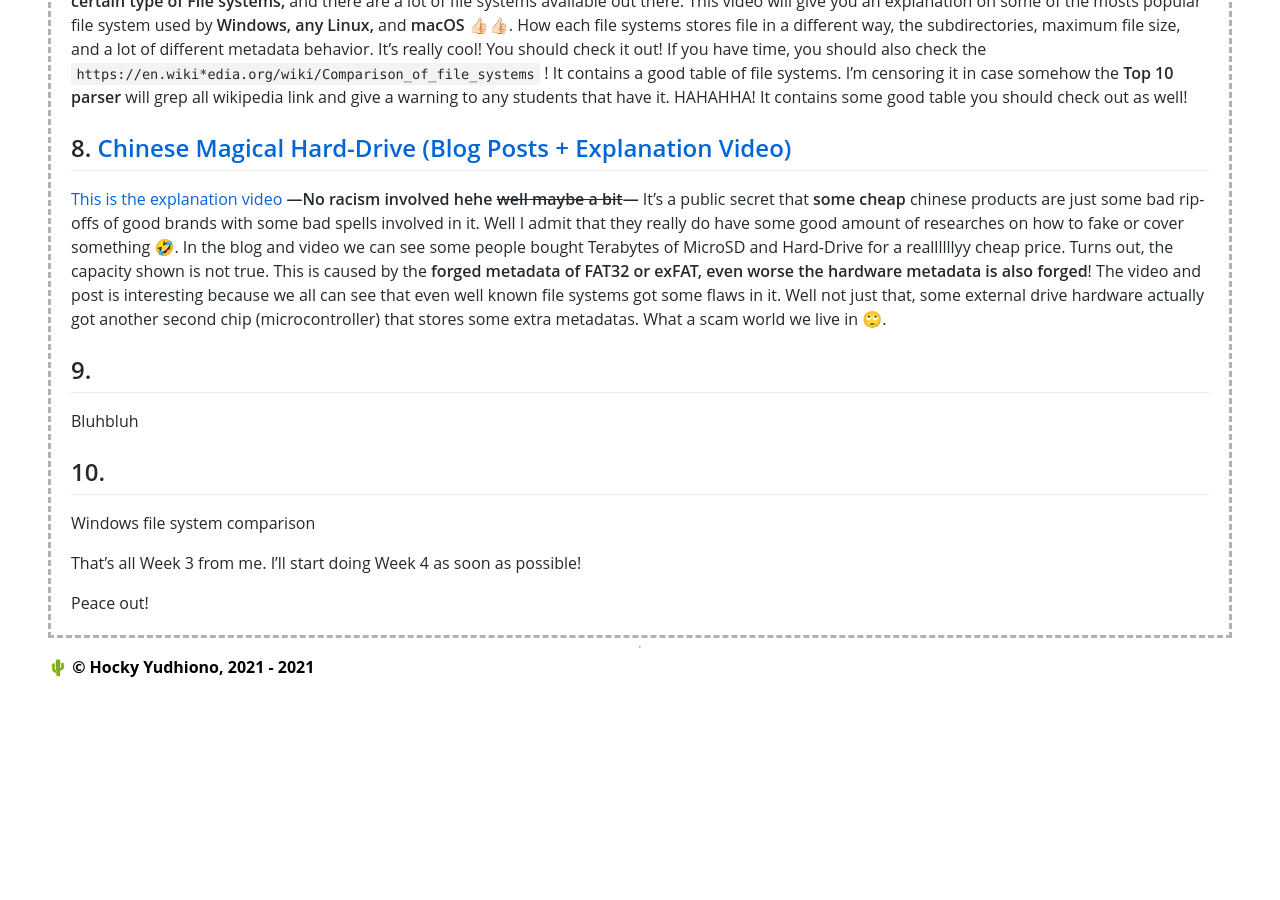
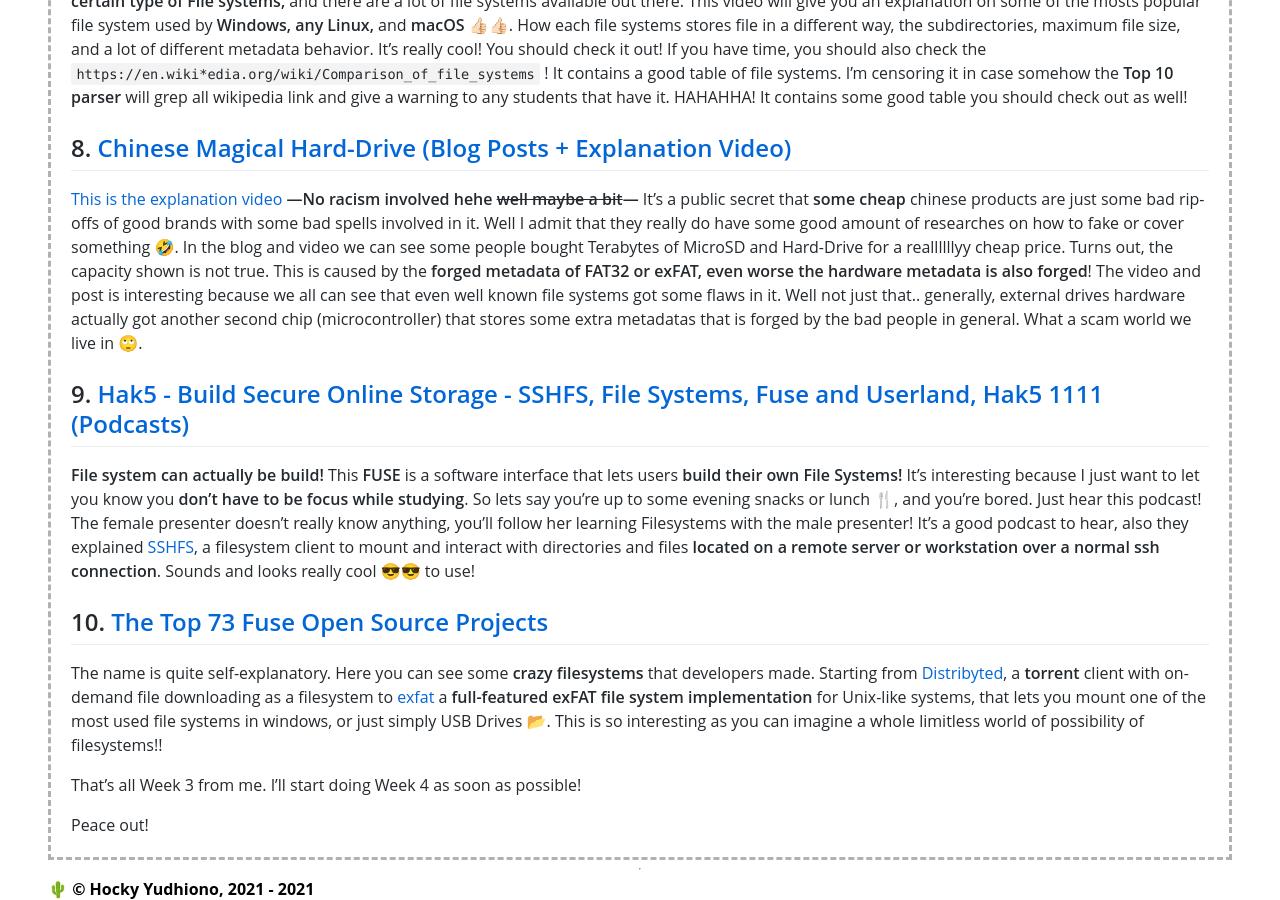
Before and after one commit to Bimabara/os211, a Jekyll site: the page built from w03.md, in a window 1280 px wide and 900 px high, scrolled down 1534 px. Built offline with Jekyll 4.4.1, drawn with Linux system fonts in a browser that asks for light colours; our own code applies the rules of GitHub Pages for plain Markdown files; before the commit the page ends 2252 px from its top, so only the background shows below that.

Commit message:
[W03] Finish W03's Top10

```diff
--- a/w03.md
+++ b/w03.md
@@ -39,15 +39,15 @@ Ever wondering on what should you format your USB Stick or why can't you mount a
 
 ## 8. [Chinese Magical Hard-Drive (Blog Posts + Explanation Video)](https://www.jitbit.com/alexblog/198-chinese-magical-hard-drive/)
 
-[This is the explanation video](https://www.youtube.com/watch?v=J-D6tYBX8vE) **—No racism involved hehe <strike>well maybe a bit</strike>—** It's a public secret that **some cheap** chinese products are just some bad rip-offs of good brands with some bad spells involved in it. Well I admit that they really do have some good amount of researches on how to fake or cover something 🤣. In the blog and video we can see some people bought Terabytes of MicroSD and Hard-Drive for a reallllllyy cheap price. Turns out, the capacity shown is not true. This is caused by the **forged metadata of FAT32 or exFAT, even worse the hardware metadata is also forged**! The video and post is interesting because we all can see that even well known file systems got some flaws in it. Well not just that, some external drive hardware actually got another second chip (microcontroller) that stores some extra metadatas. What a scam world we live in 🙄.
+[This is the explanation video](https://www.youtube.com/watch?v=J-D6tYBX8vE) **—No racism involved hehe <strike>well maybe a bit</strike>—** It's a public secret that **some cheap** chinese products are just some bad rip-offs of good brands with some bad spells involved in it. Well I admit that they really do have some good amount of researches on how to fake or cover something 🤣. In the blog and video we can see some people bought Terabytes of MicroSD and Hard-Drive for a reallllllyy cheap price. Turns out, the capacity shown is not true. This is caused by the **forged metadata of FAT32 or exFAT, even worse the hardware metadata is also forged**! The video and post is interesting because we all can see that even well known file systems got some flaws in it. Well not just that.. generally, external drives hardware actually got another second chip (microcontroller) that stores some extra metadatas that is forged by the bad people in general. What a scam world we live in 🙄.
 
-## 9. []()
+## 9. [Hak5 - Build Secure Online Storage - SSHFS, File Systems, Fuse and Userland, Hak5 1111 (Podcasts)](https://youtu.be/9TnlteaptoY?t=786)
 
-Bluhbluh
+**File system can actually be build!** This **FUSE** is a software interface that lets users **build their own File Systems!** It's interesting because I just want to let you know you **don't have to be focus while studying**. So lets say you're up to some evening snacks or lunch 🍴, and you're bored. Just hear this podcast! The female presenter doesn't really know anything, you'll follow her learning Filesystems with the male presenter! It's a good podcast to hear, also they explained [SSHFS](https://github.com/libfuse/sshfs), a filesystem client to mount and interact with directories and files **located on a remote server or workstation over a normal ssh connection**. Sounds and looks really cool 😎😎 to use!
 
-## 10. []()
+## 10. [The Top 73 Fuse Open Source Projects](https://awesomeopensource.com/projects/fuse)
 
-Windows file system comparison
+The name is quite self-explanatory. Here you can see some **crazy filesystems** that developers made. Starting from [Distribyted](https://github.com/distribyted/distribyted), a **torrent** client with on-demand file downloading as a filesystem to [exfat](https://github.com/relan/exfat) a **full-featured exFAT file system implementation** for Unix-like systems, that lets you mount one of the most used file systems in windows, or just simply USB Drives 📂. This is so interesting as you can imagine a whole limitless world of possibility of filesystems!!
 
 That's all Week 3 from me. I'll start doing Week 4 as soon as possible!
 
```
